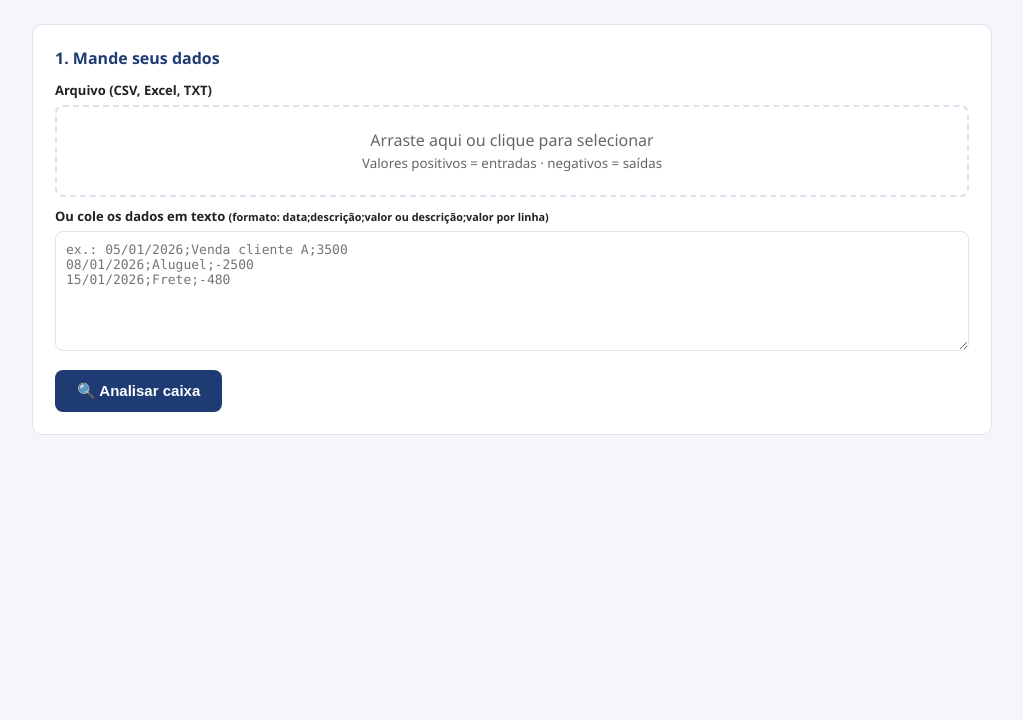
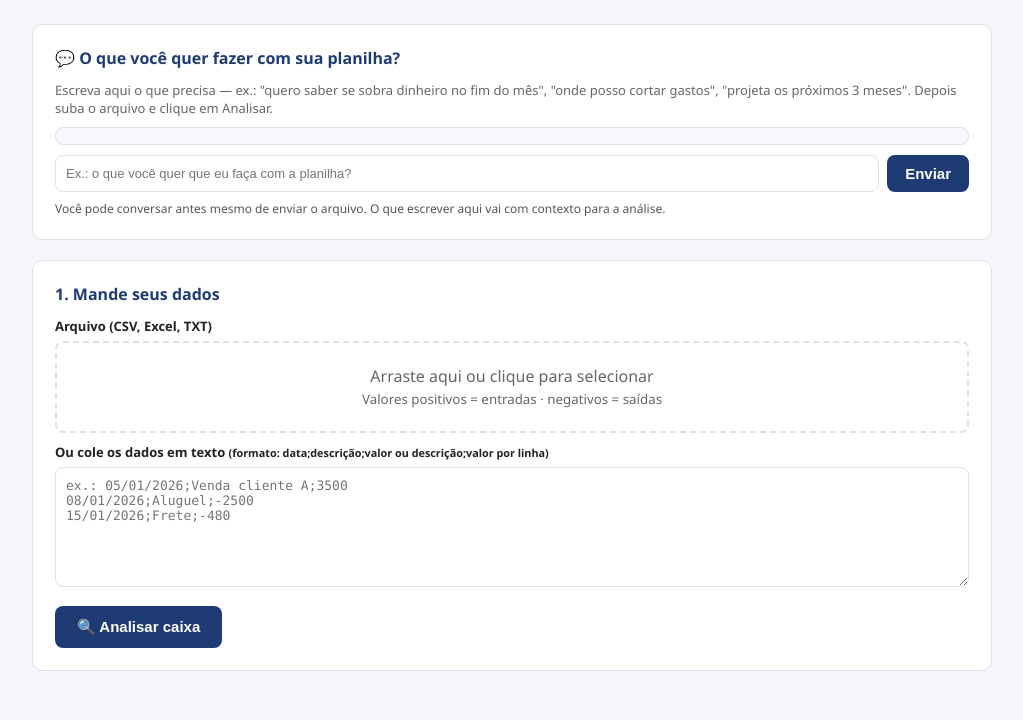
Before and after one commit to Trustcorporation88/finance, a Flask app: page / in a window 1280 px wide. Shown: the part 80-800 px from the top of the page, without its empty margins (128-1151 px from the left). Run offline with Flask 3, Linux system fonts and the light colour scheme.

Commit message:
Chat aparece antes do upload; captura intencao do usuario e inclui na analise

```diff
--- a/app.py
+++ b/app.py
@@ -29,7 +29,7 @@ def _arquivo_permitido(nome):
     return "." in nome and nome.rsplit(".", 1)[1].lower() in ALLOWED
 
 
-def _processar_dados(arquivo_bytes=None, nome_arquivo="", texto=None):
+def _processar_dados(arquivo_bytes=None, nome_arquivo="", texto=None, intencao=""):
     """Lê os dados, calcula o raio-x e consulta a IA."""
     if texto:
         df = analise.ler_texto(texto)
@@ -40,6 +40,11 @@ def _processar_dados(arquivo_bytes=None, nome_arquivo="", texto=None):
     resultado = analise.calcular(df)
 
     resumo = analise.resumo_para_ia(resultado)
+    if intencao and intencao.strip():
+        resumo += (
+            "\n\nOBJETIVO DO USUÁRIO (pedido feito antes de enviar os dados): "
+            f"{intencao.strip()}\nResponda a análise priorizando esse pedido, mas mantendo o raio-x completo."
+        )
     try:
         narrativa = deepseek_client.analisar_numeros(resumo)
     except Exception as e:
@@ -64,6 +69,7 @@ def index():
 def analisar():
     try:
         texto = request.form.get("texto", "")
+        intencao = request.form.get("intencao", "")
         arquivo = request.files.get("arquivo")
         arquivo_bytes = None
         nome_arquivo = ""
@@ -76,7 +82,7 @@ def analisar():
         if not texto and not arquivo_bytes:
             return jsonify({"erro": "Envie um arquivo ou cole os dados em texto."}), 400
 
-        df, resultado = _processar_dados(arquivo_bytes, nome_arquivo, texto)
+        df, resultado = _processar_dados(arquivo_bytes, nome_arquivo, texto, intencao)
         # remove gráficos pesados do JSON (são montados no HTML)
         graf = resultado.pop("graf", {})
         return jsonify({"resultado": resultado, "graficos": graf})
--- a/templates/index.html
+++ b/templates/index.html
@@ -66,6 +66,17 @@
 
 <main>
   <div class="card">
+    <h2>💬 O que você quer fazer com sua planilha?</h2>
+    <p style="font-size:13px; color:#666; margin-bottom:10px;">Escreva aqui o que precisa — ex.: "quero saber se sobra dinheiro no fim do mês", "onde posso cortar gastos", "projeta os próximos 3 meses". Depois suba o arquivo e clique em Analisar.</p>
+    <div id="chatMsg" style="max-height:200px; overflow-y:auto; margin-bottom:10px; font-size:13px; background:#f7f9fc; border:1px solid var(--borda); border-radius:8px; padding:8px;"></div>
+    <div style="display:flex; gap:8px;">
+      <input id="chatInput" type="text" placeholder="Ex.: o que você quer que eu faça com a planilha?" style="flex:1; padding:10px; border:1px solid var(--borda); border-radius:8px; font-size:13px;">
+      <button class="btn" onclick="perguntar()" style="margin-top:0; padding:10px 18px;">Enviar</button>
+    </div>
+    <div class="nota-ia">Você pode conversar antes mesmo de enviar o arquivo. O que escrever aqui vai com contexto para a análise.</div>
+  </div>
+
+  <div class="card">
     <h2>1. Mande seus dados</h2>
     <label>Arquivo (CSV, Excel, TXT)</label>
     <div class="upload-box" id="drop">Arraste aqui ou clique para selecionar<br><small>Valores positivos = entradas · negativos = saídas</small></div>
@@ -103,6 +114,11 @@ inputArq.addEventListener('change', () => {
   if (inputArq.files.length) drop.innerHTML = '📄 ' + inputArq.files[0].name;
 });
 
+// Enter no chat dispara o envio
+document.getElementById('chatInput').addEventListener('keydown', e => {
+  if (e.key === 'Enter') perguntar();
+});
+
 function fmtR(v) {
   return 'R$ ' + Number(v).toLocaleString('pt-BR', {minimumFractionDigits: 2, maximumFractionDigits: 2});
 }
@@ -112,6 +128,7 @@ btn.addEventListener('click', async () => {
   if (inputArq.files.length) fd.append('arquivo', inputArq.files[0]);
   const txt = textoEl.value.trim();
   if (txt) fd.append('texto', txt);
+  if (intencaoUsuario) fd.append('intencao', intencaoUsuario);
   if (!inputArq.files.length && !txt) { mostrar('Escolha um arquivo ou cole os dados.', true); return; }
 
   btn.disabled = true; mostrar('Analisando... aguarde (a IA pode levar ~30s).', false);
@@ -211,20 +228,10 @@ function render(r, g) {
   html += '<button class="btn verde" onclick="baixar(\'word\')">📄 Baixar Word</button>';
   html += '<button class="btn vermelho" onclick="baixar(\'pdf\')">📕 Baixar PDF</button>';
   html += '<button class="btn" onclick="baixar(\'pptx\')">📊 Baixar PPTX</button>';
-  html += '</div>';
-
-  html += '<div class="chat" style="margin-top:20px; border-top:2px solid var(--borda); padding-top:16px;">';
-  html += '<h4 style="color:var(--azul); font-size:14px; margin-bottom:8px;">💬 Pergunte sobre a sua análise</h4>';
-  html += '<div id="chatMsg" style="max-height:260px; overflow-y:auto; margin-bottom:10px; font-size:13px;"></div>';
-  html += '<div style="display:flex; gap:8px;">';
-  html += '<input id="chatInput" type="text" placeholder="Ex.: projeta os próximos 3 meses? onde posso cortar? separa o que é pessoal do que é da empresa?" style="flex:1; padding:10px; border:1px solid var(--borda); border-radius:8px; font-size:13px;">';
-  html += '<button class="btn" onclick="perguntar()" style="margin-top:0; padding:10px 18px;">Enviar</button>';
-  html += '</div></div></div>';
+  html += '</div></div>';
 
   resultado.innerHTML = html;
   resultado.classList.remove('hidden');
-  const inp = document.getElementById('chatInput');
-  if (inp) inp.addEventListener('keydown', e => { if (e.key === 'Enter') perguntar(); });
 }
 
 function esc(s) {
@@ -284,11 +291,12 @@ function chatAdd(quem, texto) {
   box.scrollTop = box.scrollHeight;
 }
 
+let intencaoUsuario = "";
+
 async function perguntar() {
   const inp = document.getElementById('chatInput');
   const pergunta = inp.value.trim();
   if (!pergunta) return;
-  if (!ultimoResultado) { alert('Analise os dados primeiro.'); return; }
   inp.value = '';
   chatAdd('voce', pergunta);
   chatAdd('ia', 'Pensando...');
@@ -296,13 +304,22 @@ async function perguntar() {
     const resp = await fetch('/perguntar', {
       method: 'POST',
       headers: { 'Content-Type': 'application/json' },
-      body: JSON.stringify({ pergunta: pergunta, resumo: ultimoResultado.resumo || '' }),
+      body: JSON.stringify({
+        pergunta: pergunta,
+        resumo: ultimoResultado?.resumo || '',
+        intencao_antes: !ultimoResultado,
+      }),
     });
     const data = await resp.json();
     const box = document.getElementById('chatMsg');
     if (box) box.lastChild.remove();
     if (!resp.ok) { chatAdd('ia', 'Erro: ' + (data.erro || 'não foi possível responder.')); return; }
     chatAdd('ia', data.resposta);
+    // guarda a intenção do usuário para usar na análise
+    intencaoUsuario = pergunta;
+    if (!ultimoResultado) {
+      chatAdd('ia', '💡 Pronto! Agora suba o arquivo (ou cole os dados) e clique em Analisar caixa — levarei seu pedido em conta.');
+    }
   } catch (e) {
     const box = document.getElementById('chatMsg');
     if (box) box.lastChild.remove();
```
